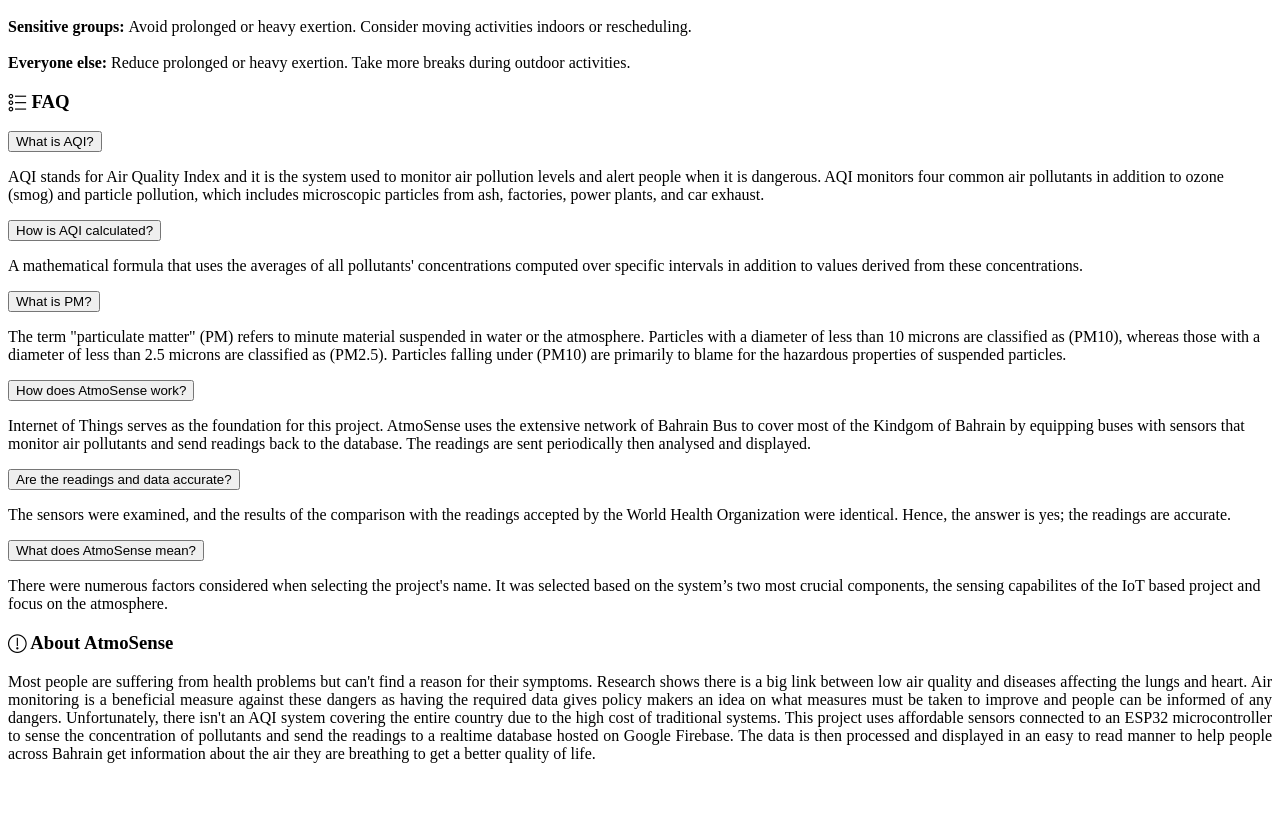
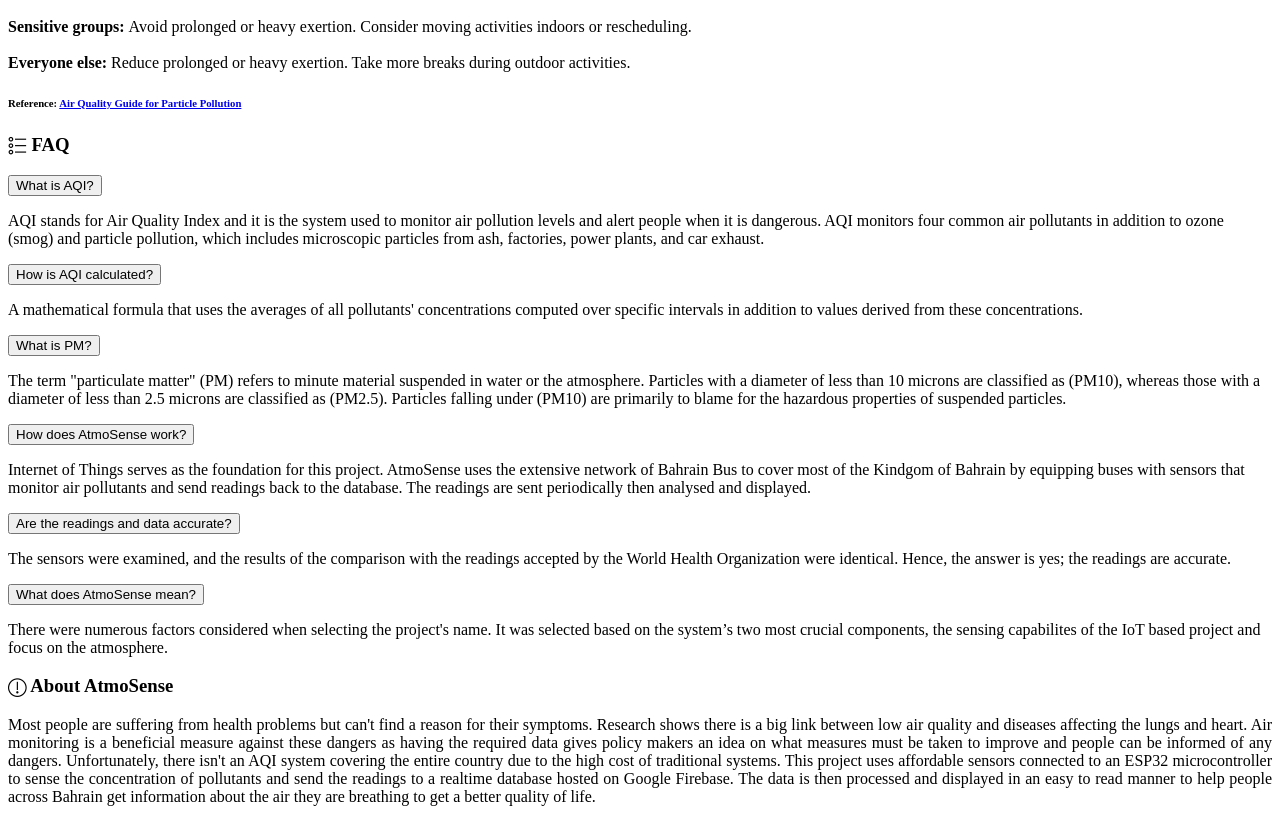
Before and after one commit to Mariam0123/atmoSense, a website with bundled scripts: page public/dashboard.html in a window 1280 px wide. Shown: the part 3623-4437 px from the top of the page. Built offline with nearby package versions, Linux system fonts and the light colour scheme; no server answers.

Commit message:
Added reference

```diff
--- a/public/dashboard.html
+++ b/public/dashboard.html
@@ -315,6 +315,7 @@
                     <h5 class="advice_text">Primary Pollutant</h5>
                     <span class="ml-2">PM2.5</span>
                     <div style="height:34%"></div>
+
                   </div>
                 </div>
                 <div class="col-lg-8 col-md-8">
@@ -330,8 +331,8 @@
                     Consider moving activities indoors or rescheduling.
                   </br></br><b>Everyone else:</b> Reduce prolonged or heavy exertion.
                     Take more breaks during outdoor activities. </span>
-
-                </div>
+                  </div>
+                  <h6>Reference: <a href="https://www.google.com/url?sa=t&rct=j&q=&esrc=s&source=web&cd=&ved=2ahUKEwiQweXY17z7AhWH6aQKHRvhBgcQFnoECBEQAQ&url=https%3A%2F%2Fwww.airnow.gov%2Fsites%2Fdefault%2Ffiles%2F2021-03%2Fair-quality-guide_pm_2015_0.pdf&usg=AOvVaw19lLv5AtX1hH1WfqrowneA">Air Quality Guide for Particle Pollution</h6></a>
 
               </div>
 
```
